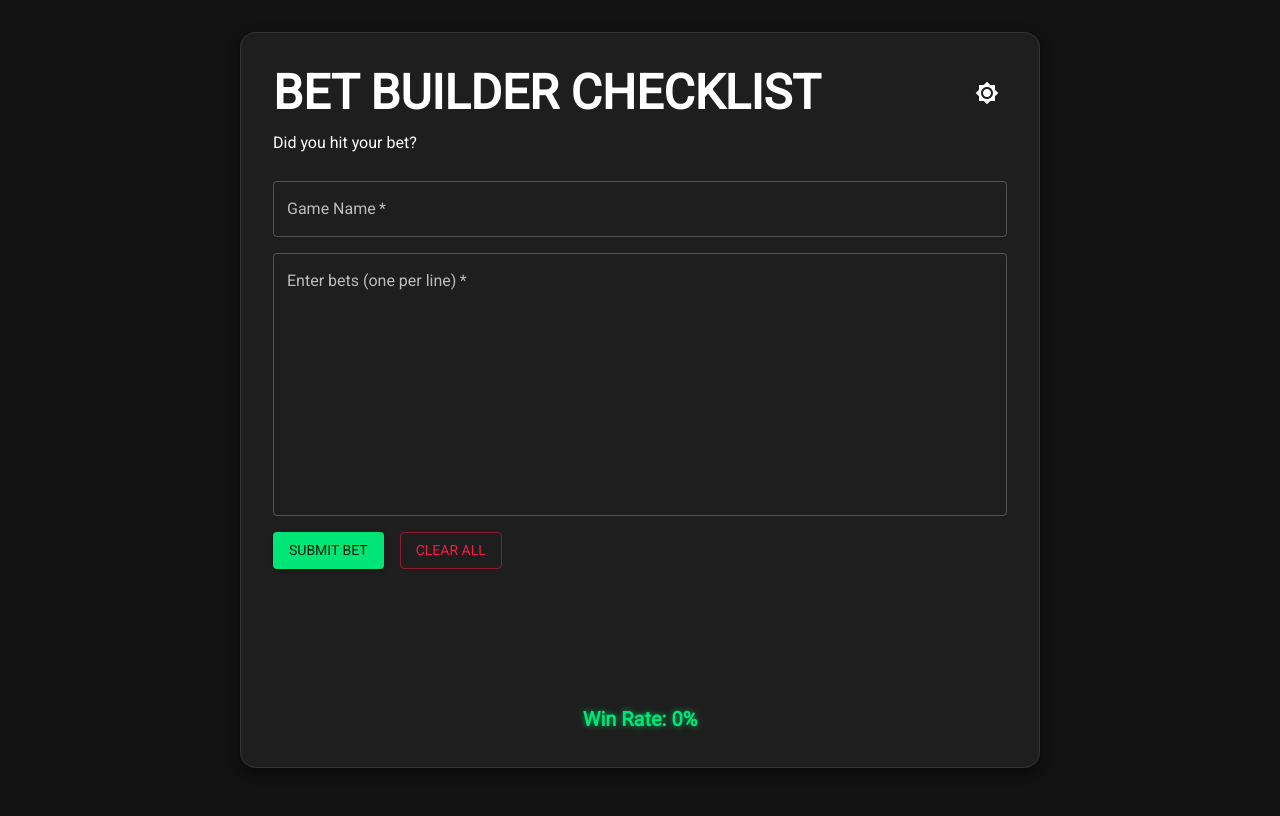
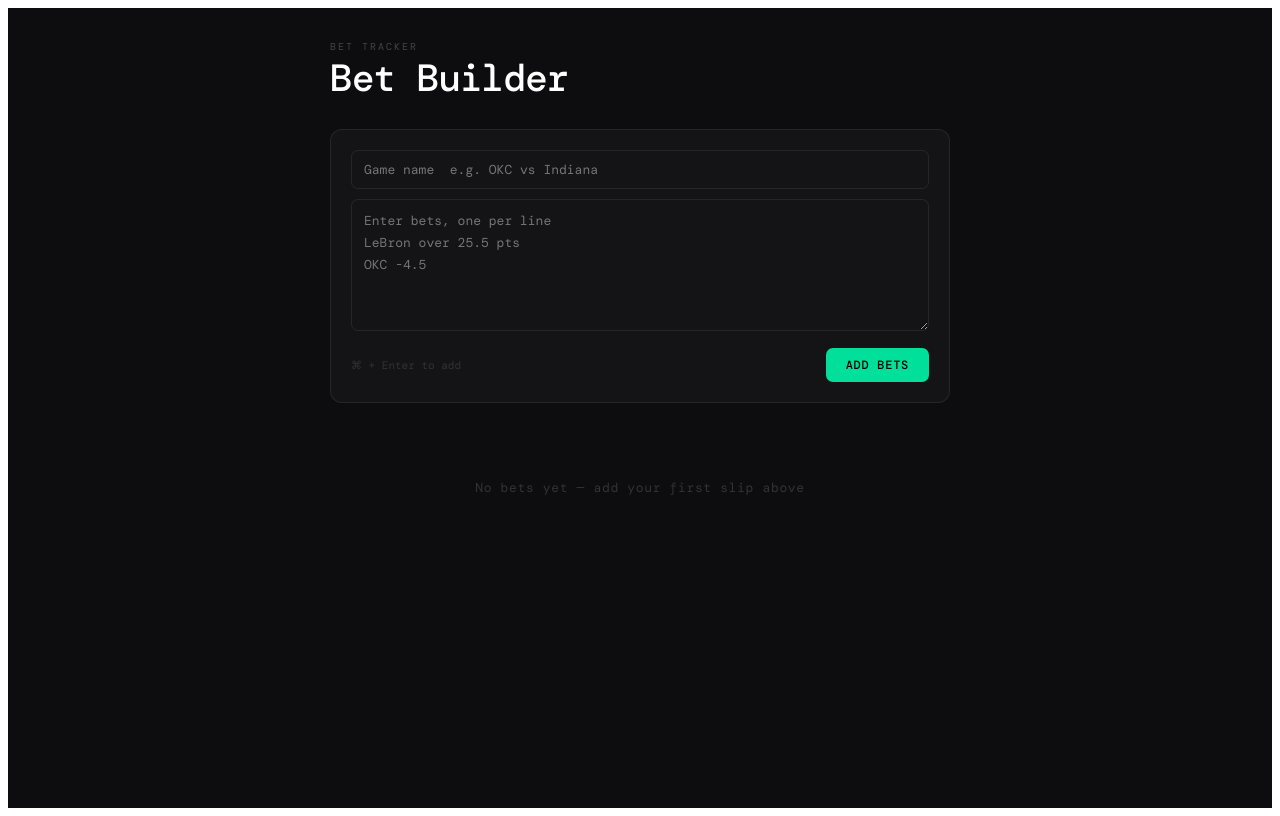
Before and after one commit to elmonickcool/betbuilder-checklist-app, a React (Vite) app: page / in a window 1280 px wide. Built offline with nearby package versions, Linux system fonts and the light colour scheme.

Commit message:
upgraded via vibe

```diff
--- a/src/App.jsx
+++ b/src/App.jsx
@@ -1,335 +1,310 @@
 import * as React from "react";
-import "@fontsource/roboto/400.css";
-import {
-  Typography,
-  Box,
-  TextField,
-  Button,
-  Checkbox,
-  FormControlLabel,
-  Stack,
-  CssBaseline,
-  IconButton,
-  useMediaQuery,
-  Grid,
-  Paper,
-} from "@mui/material";
-import { ThemeProvider, createTheme } from "@mui/material/styles";
-import { Brightness4, Brightness7 } from "@mui/icons-material";
-import { useTheme as useMuiTheme } from "@mui/material/styles";
+import { useState, useEffect, useRef } from "react";
+
+const STORAGE_KEY = "betBuilderItems_v3";
+
+function loadItems() {
+  try {
+    const raw = localStorage.getItem(STORAGE_KEY);
+    return raw ? JSON.parse(raw) : [];
+  } catch { return []; }
+}
+
+const STATUS_META = {
+  win:     { color: "#00e09a", bg: "rgba(0,224,154,0.08)",  border: "rgba(0,224,154,0.25)" },
+  lose:    { color: "#ff4d6d", bg: "rgba(255,77,109,0.08)", border: "rgba(255,77,109,0.25)" },
+  pending: { color: "#888",    bg: "transparent",            border: "rgba(255,255,255,0.07)" },
+};
+
+function StatPill({ label, value, accent }) {
+  return (
+    <div style={{
+      display:"flex", flexDirection:"column", alignItems:"center",
+      padding:"10px 18px", borderRadius:10,
+      border:"0.5px solid rgba(255,255,255,0.1)",
+      background:"rgba(255,255,255,0.04)", minWidth:70,
+    }}>
+      <span style={{ fontSize:22, fontWeight:700, letterSpacing:"-0.5px", color:accent||"#fff" }}>{value}</span>
+      <span style={{ fontSize:11, color:"#666", marginTop:2, letterSpacing:"0.08em", textTransform:"uppercase" }}>{label}</span>
+    </div>
+  );
+}
+
+function WinRateBar({ wins, losses, total }) {
+  const wp = total > 0 ? (wins/total)*100 : 0;
+  const lp = total > 0 ? (losses/total)*100 : 0;
+  return (
+    <div style={{ width:"100%", height:6, borderRadius:3, background:"rgba(255,255,255,0.07)", overflow:"hidden", display:"flex" }}>
+      <div style={{ width:`${wp}%`, background:"#00e09a", transition:"width 0.4s ease" }} />
+      <div style={{ width:`${lp}%`, background:"#ff4d6d", transition:"width 0.4s ease" }} />
+    </div>
+  );
+}
+
+function BetRow({ item, onHit, onMiss, onDelete }) {
+  const meta = STATUS_META[item.status];
+  const isWin = item.status === "win";
+  const isLose = item.status === "lose";
+  return (
+    <div style={{
+      display:"flex", alignItems:"center", gap:8,
+      padding:"10px 14px", borderRadius:8,
+      background:meta.bg, border:`0.5px solid ${meta.border}`,
+      transition:"background 0.2s, border-color 0.2s",
+    }}>
+      <span style={{
+        flex:1, fontSize:14,
+        color: isWin ? "#00e09a" : isLose ? "rgba(255,77,109,0.7)" : "#ccc",
+        textDecoration: isWin ? "line-through" : "none",
+        textDecorationColor:"rgba(0,224,154,0.4)",
+      }}>
+        {item.text}
+      </span>
+
+      <button onClick={onHit} style={{
+        padding:"4px 10px", borderRadius:5, cursor:"pointer",
+        fontSize:10, fontWeight:700, letterSpacing:"0.1em", textTransform:"uppercase",
+        transition:"all 0.15s",
+        border: isWin ? "1.5px solid #00e09a" : "0.5px solid rgba(255,255,255,0.12)",
+        background: isWin ? "rgba(0,224,154,0.12)" : "transparent",
+        color: isWin ? "#00e09a" : "#555",
+      }}>Hit</button>
+
+      <button onClick={onMiss} style={{
+        padding:"4px 10px", borderRadius:5, cursor:"pointer",
+        fontSize:10, fontWeight:700, letterSpacing:"0.1em", textTransform:"uppercase",
+        transition:"all 0.15s",
+        border: isLose ? "1.5px solid #ff4d6d" : "0.5px solid rgba(255,255,255,0.12)",
+        background: isLose ? "rgba(255,77,109,0.12)" : "transparent",
+        color: isLose ? "#ff4d6d" : "#555",
+      }}>Miss</button>
+
+      <button onClick={onDelete} style={{
+        flexShrink:0, width:22, height:22, borderRadius:4,
+        border:"none", background:"transparent", color:"#333",
+        cursor:"pointer", fontSize:18, lineHeight:1,
+        display:"flex", alignItems:"center", justifyContent:"center",
+      }}
+        onMouseEnter={e => e.currentTarget.style.color="#ff4d6d"}
+        onMouseLeave={e => e.currentTarget.style.color="#333"}
+      >×</button>
+    </div>
+  );
+}
+
+function GameSection({ game, items, onSetStatus, onDeleteBet, onDeleteGame }) {
+  const bets = items.filter(i => i.game === game);
+  const wins = bets.filter(b => b.status === "win").length;
+  const losses = bets.filter(b => b.status === "lose").length;
+  const total = bets.length;
+
+  return (
+    <div style={{
+      borderRadius:12, border:"0.5px solid rgba(255,255,255,0.08)",
+      overflow:"hidden", background:"rgba(255,255,255,0.02)", marginBottom:16,
+    }}>
+      <div style={{
+        display:"flex", alignItems:"center", justifyContent:"space-between",
+        padding:"12px 16px", borderBottom:"0.5px solid rgba(255,255,255,0.06)",
+        background:"rgba(255,255,255,0.03)",
+      }}>
+        <div style={{ display:"flex", alignItems:"center", gap:10 }}>
+          <span style={{ fontSize:12, fontWeight:700, letterSpacing:"0.12em", textTransform:"uppercase", color:"#fff" }}>{game}</span>
+          {wins === total && total > 0 && (
+            <span style={{ fontSize:10, padding:"2px 8px", borderRadius:4, background:"rgba(0,224,154,0.15)", color:"#00e09a", fontWeight:700, letterSpacing:"0.08em" }}>SWEEP</span>
+          )}
+        </div>
+        <div style={{ display:"flex", alignItems:"center", gap:12 }}>
+          <span style={{ fontSize:12 }}>
+            <span style={{ color:"#00e09a" }}>{wins}</span>
+            <span style={{ color:"#333" }}>/</span>
+            <span style={{ color:"#ff4d6d" }}>{losses}</span>
+            <span style={{ color:"#444" }}>/{total}</span>
+          </span>
+          <button onClick={onDeleteGame} style={{ border:"none", background:"transparent", color:"#333", cursor:"pointer", fontSize:18, lineHeight:1, padding:0 }}
+            onMouseEnter={e => e.currentTarget.style.color="#ff4d6d"}
+            onMouseLeave={e => e.currentTarget.style.color="#333"}
+          >×</button>
+        </div>
+      </div>
+      <div style={{ padding:"10px 12px", display:"flex", flexDirection:"column", gap:6 }}>
+        {bets.map(item => (
+          <BetRow
+            key={item._id}
+            item={item}
+            onHit={() => onSetStatus(item._id, item.status === "win" ? "pending" : "win")}
+            onMiss={() => onSetStatus(item._id, item.status === "lose" ? "pending" : "lose")}
+            onDelete={() => onDeleteBet(item._id)}
+          />
+        ))}
+      </div>
+    </div>
+  );
+}
 
 export default function App() {
-  const [gameName, setGameName] = React.useState("");
-  const [text, setText] = React.useState("");
-  const [items, setItems] = React.useState(() => {
-    const stored = localStorage.getItem("betItems");
-    return stored ? JSON.parse(stored) : [];
-  });
-  const [darkMode, setDarkMode] = React.useState(true);
+  const [items, setItems] = useState(loadItems);
+  const [gameName, setGameName] = useState("");
+  const [betText, setBetText] = useState("");
+  const [error, setError] = useState("");
+  const textRef = useRef(null);
 
-  const theme = createTheme({
-    palette: {
-      mode: darkMode ? "dark" : "light",
-      primary: { main: "#00e676" },
-      secondary: { main: "#ff1744" },
-      background: {
-        default: darkMode ? "#121212" : "#f4f4f4",
-        paper: darkMode ? "rgba(255,255,255,0.05)" : "#ffffff",
-      },
-    },
-    typography: {
-      fontFamily: "'Roboto', sans-serif",
-      h3: {
-        fontWeight: 700,
-        textTransform: "uppercase",
-        fontSize: "2rem",
-        "@media (min-width:900px)": {
-          fontSize: "3rem",
-        },
-      },
-    },
-  });
-
-  const muiTheme = useMuiTheme();
-  const isSmallScreen = useMediaQuery(muiTheme.breakpoints.down("sm"));
-
-  React.useEffect(() => {
-    localStorage.setItem("betItems", JSON.stringify(items));
+  useEffect(() => {
+    localStorage.setItem(STORAGE_KEY, JSON.stringify(items));
   }, [items]);
 
-  const handleSubmit = (e) => {
-    e.preventDefault();
-    const lines = text
-      .split("\n")
-      .map((line) => line.trim())
-      .filter((line) => line.length > 0);
-
-    if (!gameName.trim()) {
-      alert("Please enter a game name.");
-      return;
-    }
-
-    const newItems = lines
-      .filter(
-        (line) =>
-          !items.some(
-            (item) => item.text === line && item.game === gameName.trim()
-          )
-      )
-      .map((line) => ({
-        game: gameName.trim(),
-        text: line,
-        status: "pending",
-      }));
-
-    setItems((prev) => [...prev, ...newItems]);
-    setText("");
+  const handleAdd = () => {
+    const game = gameName.trim();
+    const lines = betText.split("\n").map(l => l.trim()).filter(Boolean);
+    if (!game) { setError("Enter a game name."); return; }
+    if (!lines.length) { setError("Enter at least one bet."); return; }
+    setError("");
+    setItems(prev => [
+      ...prev,
+      ...lines.map(line => ({ _id: `${Date.now()}-${Math.random()}`, game, text: line, status: "pending" }))
+    ]);
+    setBetText("");
     setGameName("");
+    textRef.current?.focus();
   };
 
-  const toggleChecked = (index) => {
-    setItems((prev) => {
-      const updated = [...prev];
-      const currentStatus = updated[index].status;
-      updated[index] = {
-        ...updated[index],
-        status: currentStatus === "win" ? "pending" : "win",
-      };
-      return updated;
-    });
+  const handleSetStatus = (id, status) => {
+    setItems(prev => prev.map(item => item._id === id ? { ...item, status } : item));
   };
 
-  // Removed confirmation dialog from here
-  const toggleLose = (index) => {
-    setItems((prev) => {
-      const updated = [...prev];
-      const currentStatus = updated[index].status;
-      if (currentStatus === "lose") {
-        updated[index] = { ...updated[index], status: "pending" };
-      } else {
-        updated[index] = { ...updated[index], status: "lose" };
-      }
-      return updated;
-    });
+  const handleDeleteBet = (id) => {
+    setItems(prev => prev.filter(item => item._id !== id));
   };
 
-  const handleClearAll = () => {
-    setItems([]);
+  const handleDeleteGame = (game) => {
+    setItems(prev => prev.filter(item => item.game !== game));
   };
 
   const total = items.length;
-  const winCount = items.filter((item) => item.status === "win").length;
-  const winRate = total > 0 ? ((winCount / total) * 100).toFixed(0) : 0;
-
-  const groupedItems = items.reduce((acc, item) => {
-  if (!acc[item.game]) acc[item.game] = [];
-  acc[item.game].push(item);
-  return acc;
-}, {});
+  const wins = items.filter(i => i.status === "win").length;
+  const losses = items.filter(i => i.status === "lose").length;
+  const pending = items.filter(i => i.status === "pending").length;
+  const winRate = (wins + losses) > 0 ? Math.round((wins / (wins + losses)) * 100) : null;
+  const games = [...new Set(items.map(i => i.game))];
 
   return (
-    <ThemeProvider theme={theme}>
-      <CssBaseline />
-      <Box
-        sx={{
-          minHeight: "100vh",
-          display: "flex",
-          flexDirection: "column",
-          p: isSmallScreen ? 2 : 4,
-          backgroundColor: theme.palette.background.default,
-        }}
-      >
-        <Box
-          sx={{
-            flex: "1 1 auto",
-            display: "flex",
-            flexDirection: "column",
-            maxWidth: 800,
-            width: "100%",
-            mx: "auto",
-            p: isSmallScreen ? 2 : 4,
-            borderRadius: 4,
-            backgroundColor: theme.palette.background.paper,
-            boxShadow: darkMode ? 8 : 4,
-            border: darkMode
-              ? "1px solid rgba(255,255,255,0.1)"
-              : "1px solid rgba(0,0,0,0.1)",
-            overflow: "hidden",
-          }}
-        >
-          <Stack
-            direction="row"
-            justifyContent="space-between"
-            alignItems="center"
-            spacing={2}
-          >
-            <Typography variant="h3">Bet Builder Checklist</Typography>
-            <IconButton
-              onClick={() => setDarkMode(!darkMode)}
-              color="inherit"
-              aria-label="toggle dark mode"
-            >
-              {darkMode ? <Brightness7 /> : <Brightness4 />}
-            </IconButton>
-          </Stack>
+    <div style={{
+      minHeight:"100vh", background:"#0d0d0f",
+      fontFamily:"'DM Mono','Fira Mono','SF Mono',monospace",
+      color:"#ccc", display:"flex", flexDirection:"column",
+      alignItems:"center", padding:"32px 16px 64px",
+    }}>
+      <style>{`
+        @import url('https://fonts.googleapis.com/css2?family=DM+Mono:wght@400;500&display=swap');
+        * { box-sizing: border-box; }
+        input, textarea, button { font-family: inherit; }
+        textarea:focus, input:focus { outline: none; border-color: rgba(255,255,255,0.25) !important; }
+        textarea { resize: vertical; }
+        ::selection { background: rgba(0,224,154,0.25); }
+      `}</style>
 
-          <Typography variant="subtitle1" sx={{ mt: 1 }}>
-            Did you hit your bet?
-          </Typography>
+      <div style={{ width:"100%", maxWidth:620 }}>
 
-          <Box component="form" onSubmit={handleSubmit} sx={{ mt: 3 }}>
-            <TextField
-              label="Game Name"
-              placeholder="e.g., OKC vs Indiana"
-              fullWidth
-              value={gameName}
-              onChange={(e) => setGameName(e.target.value)}
-              required
-              sx={{ mb: 2 }}
-            />
+        <div style={{ marginBottom:32 }}>
+          <div style={{ display:"flex", alignItems:"flex-end", justifyContent:"space-between", marginBottom:4 }}>
+            <div>
+              <div style={{ fontSize:10, letterSpacing:"0.2em", color:"#444", textTransform:"uppercase", marginBottom:6 }}>Bet Tracker</div>
+              <h1 style={{ margin:0, fontSize:"clamp(26px,6vw,38px)", fontWeight:500, letterSpacing:"-0.03em", color:"#fff", lineHeight:1 }}>Bet Builder</h1>
+            </div>
+            {total > 0 && (
+              <button onClick={() => { if (confirm("Clear all bets?")) setItems([]); }} style={{
+                border:"0.5px solid #222", background:"transparent", color:"#444",
+                fontSize:11, letterSpacing:"0.08em", padding:"6px 12px", borderRadius:6,
+                cursor:"pointer", textTransform:"uppercase",
+              }}
+                onMouseEnter={e => { e.currentTarget.style.color="#ff4d6d"; e.currentTarget.style.borderColor="#ff4d6d33"; }}
+                onMouseLeave={e => { e.currentTarget.style.color="#444"; e.currentTarget.style.borderColor="#222"; }}
+              >Clear all</button>
+            )}
+          </div>
+        </div>
 
-            <TextField
-              label="Enter bets (one per line)"
-              placeholder="e.g., LeBron to score 25+"
-              multiline
-              rows={10}
-              fullWidth
-              value={text}
-              onChange={(e) => setText(e.target.value)}
-              required
-            />
-            <Stack direction="row" spacing={2} sx={{ mt: 2 }} flexWrap="wrap">
-              <Button type="submit" variant="contained" color="primary">
-                Submit Bet
-              </Button>
-              <Button
-                variant="outlined"
-                color="secondary"
-                onClick={handleClearAll}
-              >
-                Clear All
-              </Button>
-            </Stack>
-          </Box>
+        {total > 0 && (
+          <div style={{ marginBottom:28 }}>
+            <div style={{ display:"flex", gap:8, marginBottom:12, flexWrap:"wrap" }}>
+              <StatPill label="Total" value={total} />
+              <StatPill label="Hit" value={wins} accent="#00e09a" />
+              <StatPill label="Miss" value={losses} accent="#ff4d6d" />
+              <StatPill label="Pending" value={pending} accent="#888" />
+              {winRate !== null && <StatPill label="Win Rate" value={`${winRate}%`} accent={winRate >= 50 ? "#00e09a" : "#ff4d6d"} />}
+            </div>
+            <WinRateBar wins={wins} losses={losses} total={total} />
+          </div>
+        )}
 
-          <Box
-            sx={{
-              mt: 3,
-              flex: "1 1 auto",
+        <div style={{
+          background:"rgba(255,255,255,0.03)", border:"0.5px solid rgba(255,255,255,0.08)",
+          borderRadius:12, padding:"20px", marginBottom:28,
+        }}>
+          <input type="text" placeholder="Game name  e.g. OKC vs Indiana"
+            value={gameName} onChange={e => setGameName(e.target.value)}
+            onKeyDown={e => e.key === "Enter" && textRef.current?.focus()}
+            style={{
+              width:"100%", background:"transparent", border:"0.5px solid rgba(255,255,255,0.08)",
+              borderRadius:7, padding:"10px 12px", color:"#fff", fontSize:13, marginBottom:10,
             }}
-          >
-            <Grid container spacing={1}>
-             {Object.entries(groupedItems).map(([game, bets]) => (
-  <Box key={game} sx={{ mb: 2 }}>
+          />
+          <textarea ref={textRef}
+            placeholder={"Enter bets, one per line\nLeBron over 25.5 pts\nOKC -4.5"}
+            value={betText} onChange={e => setBetText(e.target.value)}
+            onKeyDown={e => { if (e.key === "Enter" && (e.metaKey || e.ctrlKey)) { e.preventDefault(); handleAdd(); } }}
+            rows={5}
+            style={{
+              width:"100%", background:"transparent", border:"0.5px solid rgba(255,255,255,0.08)",
+              borderRadius:7, padding:"10px 12px", color:"#ccc", fontSize:13, lineHeight:1.7,
+            }}
+          />
+          {error && <div style={{ fontSize:12, color:"#ff4d6d", marginTop:6 }}>{error}</div>}
+          <div style={{ display:"flex", justifyContent:"space-between", alignItems:"center", marginTop:12 }}>
+            <span style={{ fontSize:11, color:"#333" }}>⌘ + Enter to add</span>
+            <button onClick={handleAdd} style={{
+              background:"#00e09a", color:"#000", border:"none", borderRadius:7,
+              padding:"9px 20px", fontSize:12, fontWeight:500, letterSpacing:"0.06em",
+              cursor:"pointer", textTransform:"uppercase",
+            }}
+              onMouseEnter={e => e.currentTarget.style.opacity="0.85"}
+              onMouseLeave={e => e.currentTarget.style.opacity="1"}
+            >Add Bets</button>
+          </div>
+        </div>
 
-    {/* GAME HEADER */}
-    <Typography
-      sx={{
-        fontWeight: "bold",
-        fontSize: "1rem",
-        mb: 1,
-        color: "primary.main",
-      }}
-    >
-      {game}
-    </Typography>
+        {games.length === 0 ? (
+          <div style={{ textAlign:"center", padding:"48px 0", color:"#333", fontSize:13, letterSpacing:"0.05em" }}>
+            No bets yet — add your first slip above
+          </div>
+        ) : (
+          <div>
+            <div style={{ fontSize:10, letterSpacing:"0.15em", color:"#333", textTransform:"uppercase", marginBottom:14 }}>
+              Hit or Miss toggles status · × removes the bet
+            </div>
+            {games.map(game => (
+              <GameSection
+                key={game}
+                game={game}
+                items={items}
+                onSetStatus={handleSetStatus}
+                onDeleteBet={handleDeleteBet}
+                onDeleteGame={() => handleDeleteGame(game)}
+              />
+            ))}
+          </div>
+        )}
 
-    <Grid container spacing={1}>
-      {bets.map((item, index) => {
-        const globalIndex = items.findIndex(
-          (i) => i === item
-        );
-
-        return (
-          <Grid item xs={12} key={globalIndex}>
-            <Paper
-              elevation={darkMode ? 0 : 1}
-              sx={{
-                display: "flex",
-                alignItems: "center",
-                justifyContent: "space-between",
-                py: 0.5,
-                px: 1,
-                backgroundColor:
-                  item.status === "win"
-                    ? "rgba(0, 230, 118, 0.1)"
-                    : item.status === "lose"
-                    ? "rgba(255, 23, 68, 0.1)"
-                    : "inherit",
-              }}
-            >
-              <FormControlLabel
-                control={
-                  <Checkbox
-                    checked={item.status === "win"}
-                    onChange={() => toggleChecked(globalIndex)}
-                    disabled={item.status === "lose"}
-                    sx={{ p: 0.5 }}
-                  />
-                }
-                label={
-                  <Typography
-                    sx={{
-                      textDecoration:
-                        item.status === "win"
-                          ? "line-through"
-                          : "none",
-                      color:
-                        item.status === "win"
-                          ? "green"
-                          : item.status === "lose"
-                          ? "red"
-                          : "inherit",
-                      fontSize: "0.95rem",
-                    }}
-                  >
-                    {item.text}
-                  </Typography>
-                }
-                sx={{ m: 0, flexGrow: 1 }}
-              />
-
-              <Button
-                variant="outlined"
-                color={item.status === "lose" ? "success" : "error"}
-                size="small"
-                onClick={() => toggleLose(globalIndex)}
-              >
-                {item.status === "lose" ? "Undo" : "Lose"}
-              </Button>
-            </Paper>
-          </Grid>
-        );
-      })}
-    </Grid>
-  </Box>
-))}
-            </Grid>
-          </Box>
-
-          <Typography
-            variant="h6"
-            sx={{
-              mt: 3,
-              color: "#00e676",
-              textAlign: "center",
-              fontWeight: "bold",
-              textShadow: "0 0 6px rgba(0, 230, 118, 0.7)",
-            }}
-          >
-            Win Rate: {winRate}%
-          </Typography>
-
-          {total > 0 && winCount === total && (
-            <Typography
-              sx={{ color: "#00e676", mt: 1, textAlign: "center" }}
-              aria-live="polite"
-            >
-              ✅ All bets won! Great job!
-            </Typography>
-          )}
-        </Box>
-      </Box>
-    </ThemeProvider>
+        {total > 0 && wins === total && (
+          <div style={{
+            marginTop:24, textAlign:"center", padding:"16px", borderRadius:10,
+            background:"rgba(0,224,154,0.08)", border:"0.5px solid rgba(0,224,154,0.2)",
+          }}>
+            <div style={{ fontSize:20, marginBottom:4 }}>🏆</div>
+            <div style={{ fontSize:13, color:"#00e09a", fontWeight:500 }}>Perfect slip — all bets hit</div>
+          </div>
+        )}
+      </div>
+    </div>
   );
 }
```
